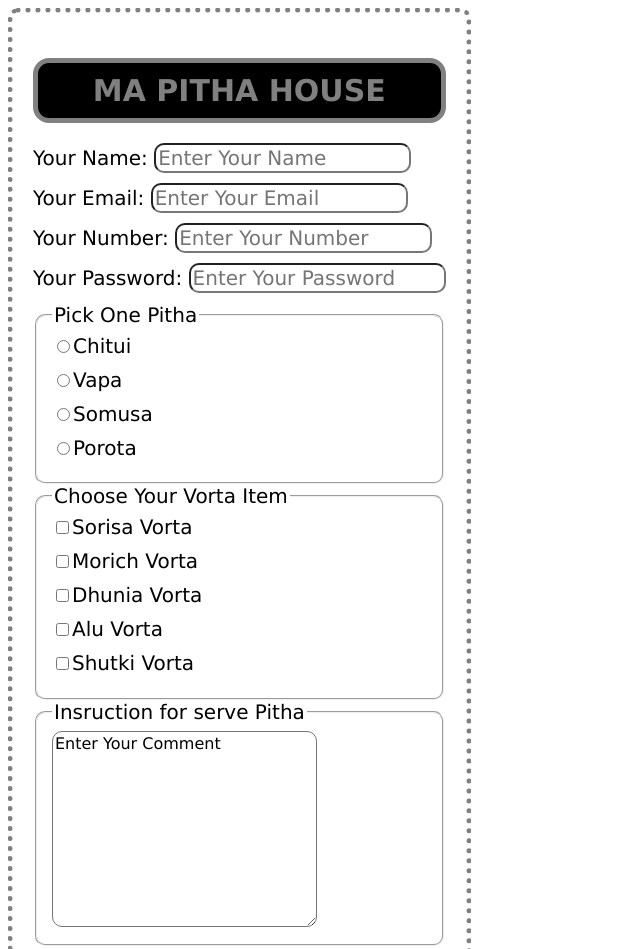
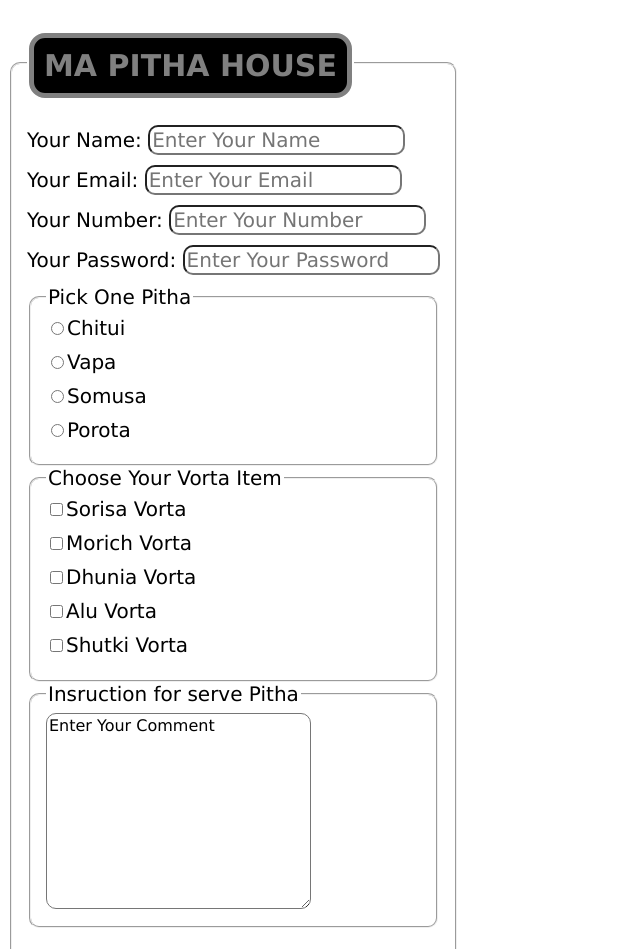
Before and after one commit to Firoz800528/Making-a-form, a plain HTML site: page index.html in a window 1280 px wide. Shown: the top 949 px of the page, without its empty margins (0-640 px from the left). Drawn offline with Linux system fonts and the light colour scheme.

Commit message:
fourth commit

```diff
--- a/index.html
+++ b/index.html
@@ -10,7 +10,8 @@
     <section>
 
         <form action="">
-            <h1>MA PITHA HOUSE</h1>
+            <fieldset>
+            <legend><h1>MA PITHA HOUSE</h1></legend>
             <label for="">Your Name: <input class="blank" type="text" placeholder="Enter Your Name">
             </label>
             <label for="">Your Email: <input class="blank" type="email" placeholder="Enter Your Email">
@@ -64,9 +65,10 @@
                 <input type="checkbox" name="" id="">I agree with your terms and condition
             </label><br>
             <input class="hover" type="submit" value="Submit">
-
+        </fieldset>
         </form>
-    </section><br><br>
+    </section>
+    <br><br>
     <section>
         <table>
             <caption>Emplyee Salary</caption>
--- a/style.css
+++ b/style.css
@@ -2,11 +2,7 @@
     font-size: 20px;
     font-family: Verdana, Geneva, Tahoma, sans-serif;
 }
-form{
-    border: 5px grey dotted;
-    padding: 20px;
-    border-radius: 10px;
-}
+
 h1{
     text-align: center;
     background-color:black;
```
